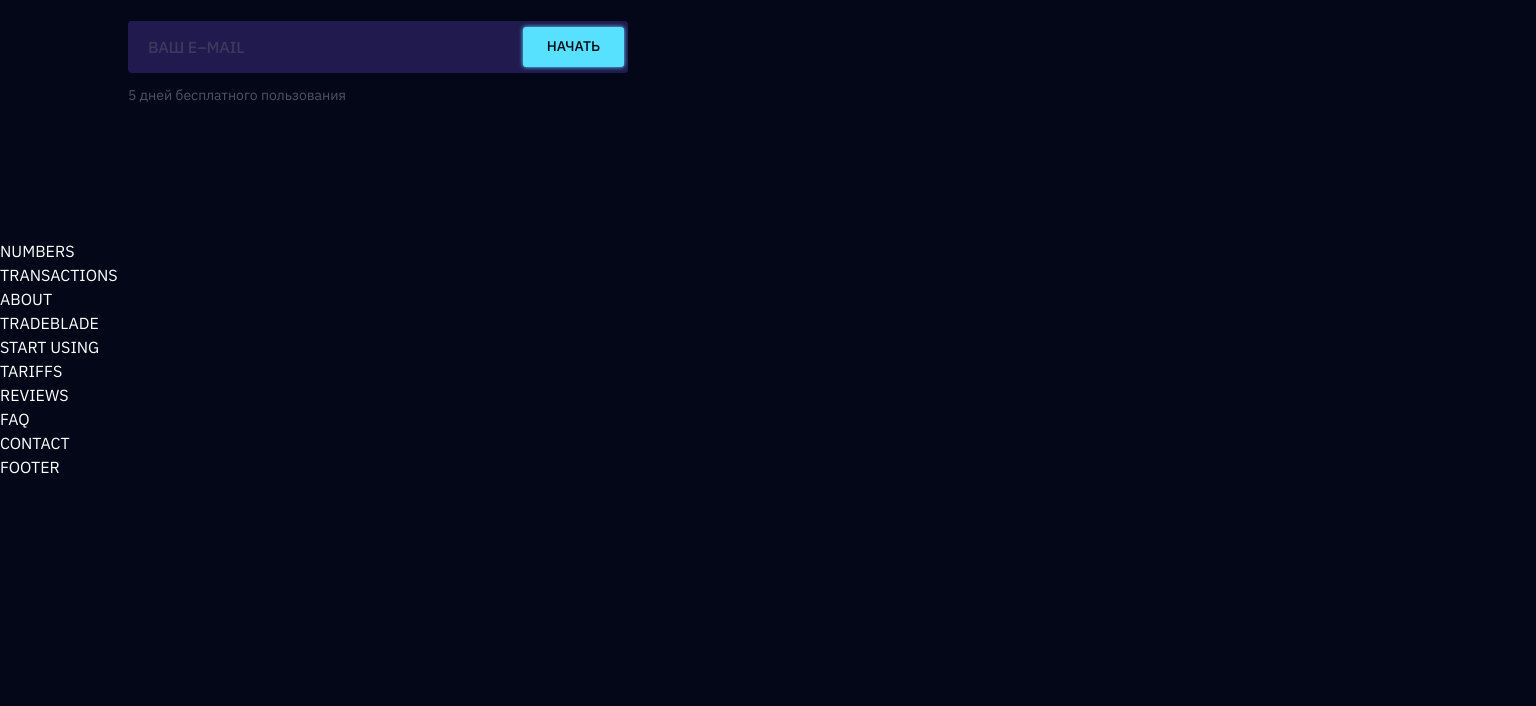
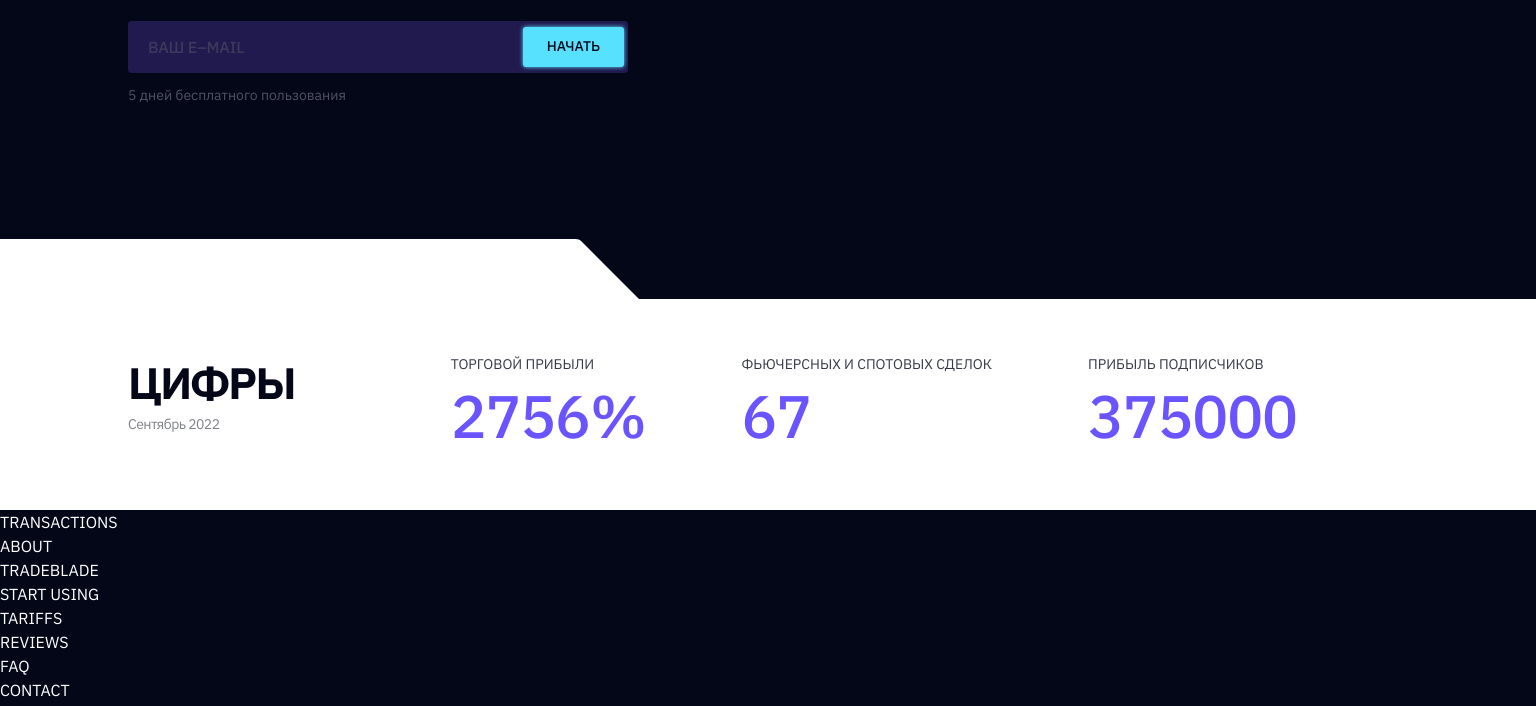
Before and after one commit to Aleksandr2905/tm-test-task, a website built with Vite: page src/index.html in a window 1536 px wide. Shown: the part 501-1207 px from the top of the page. Before the commit the page ends 980 px from the top, so only its background shows below. Built offline with nearby package versions, Linux system fonts and the light colour scheme.

Commit message:
added section numbers

```diff
--- a/src/css/base.css
+++ b/src/css/base.css
@@ -1,6 +1,7 @@
 :root {
   --bg-main-color: #030718;
   --bg-secondary-color: #030718;
+  --bg-white-color: #fff;
   --accent-color: #6a54ff;
   --text-main-color: #fff;
   --button-color: #57e1ff;
@@ -47,3 +48,42 @@ body {
   box-shadow: 0px 0px 4px 0px var(--button-color);
   color: var(--button-color);
 }
+
+.title-section {
+  font-size: 28px;
+  font-weight: 700;
+  line-height: 1.28;
+  letter-spacing: -1.12px;
+  text-transform: uppercase;
+  color: var(--bg-main-color);
+}
+
+.bg-corner-white {
+  padding-top: 24px;
+  background-image: url(../img/bg-white-mobile.svg);
+  background-repeat: no-repeat;
+}
+
+.animate-element {
+  opacity: 0;
+  transform: translateY(30px);
+}
+
+.animate-element.animated {
+  opacity: 1;
+  transform: translateY(0);
+  transition: opacity 0.6s ease, transform 0.6s ease;
+}
+
+@media only screen and (min-width: 1440px) {
+  .title-section {
+    font-size: 44px;
+    letter-spacing: -1.76px;
+    text-transform: uppercase;
+  }
+
+  .bg-corner-white {
+    padding-top: 60px;
+    background-image: url(../img/bg-white-desktop.svg);
+  }
+}
--- a/src/css/numbers.css
+++ b/src/css/numbers.css
@@ -1 +1,91 @@
-/** */
+.numbers__container-bg {
+  background-color: var(--bg-white-color);
+}
+
+.numbers__container {
+  display: flex;
+  flex-direction: column;
+  gap: 40px;
+  padding-top: 24px;
+  padding-bottom: 40px;
+}
+
+.numbers__title-wrapper {
+  display: flex;
+  flex-direction: column;
+  gap: 2px;
+}
+
+.numbers__subtitle {
+  font-variant-numeric: slashed-zero;
+  font-size: 14px;
+  font-weight: 400;
+  line-height: 1.42;
+  letter-spacing: -0.56px;
+  opacity: 0.5;
+  color: var(--bg-main-color);
+}
+
+.numbers__list {
+  display: inline-flex;
+  flex-wrap: wrap;
+  gap: 32px 65px;
+}
+
+.numbers__item {
+  display: flex;
+  flex-direction: column;
+  gap: 4px;
+}
+
+.numbers__item-title {
+  max-width: 136px;
+  font-size: 14px;
+  font-weight: 400;
+  line-height: 1.42;
+  text-transform: uppercase;
+  opacity: 0.8;
+  color: var(--bg-main-color);
+}
+
+.numbers__item-subtitle {
+  font-variant-numeric: slashed-zero;
+  font-size: 35px;
+  font-weight: 500;
+  line-height: 1.1;
+  letter-spacing: -0.7px;
+  text-transform: uppercase;
+  color: var(--accent-color);
+}
+
+@media only screen and (min-width: 1440px) {
+  .numbers__container {
+    flex-direction: row;
+    gap: 156px;
+    padding-top: 56px;
+    padding-bottom: 61px;
+  }
+
+  .numbers__title-wrapper {
+    gap: 4px;
+  }
+
+  .numbers__list {
+    gap: 96px;
+  }
+
+  .numbers__item {
+    gap: 8px;
+  }
+
+  .numbers__item-title {
+    max-width: 100%;
+  }
+
+  .numbers__item-subtitle {
+    font-size: 60px;
+    font-weight: 500;
+    line-height: 1.1;
+    letter-spacing: -1.2px;
+  }
+}
--- a/src/main.js
+++ b/src/main.js
@@ -1 +1,2 @@
 import './js/mobile-menu';
+import './js/animate';
--- a/src/partials/numbers.html
+++ b/src/partials/numbers.html
@@ -1 +1,32 @@
-<section><div>NUMBERS</div></section>
+<section class="bg-corner-white">
+  <div class="numbers__container-bg">
+    <div class="container numbers__container">
+      <div class="numbers__title-wrapper">
+        <h2 class="title-section">Цифры</h2>
+        <p class="numbers__subtitle">Cентябрь 2022</p>
+      </div>
+      <ul class="numbers__list">
+        <li class="numbers__item animate-element" data-animation="fade-up">
+          <h3 class="numbers__item-title">Торговой прибыли</h3>
+          <p class="numbers__item-subtitle">2756%</p>
+        </li>
+        <li
+          class="numbers__item animate-element"
+          data-animation="fade-up"
+          data-delay="200"
+        >
+          <h3 class="numbers__item-title">фьючерсных и спотовых сделок</h3>
+          <p class="numbers__item-subtitle">67</p>
+        </li>
+        <li
+          class="numbers__item animate-element"
+          data-animation="fade-up"
+          data-delay="400"
+        >
+          <h3 class="numbers__item-title">прибыль подписчиков</h3>
+          <p class="numbers__item-subtitle">375000</p>
+        </li>
+      </ul>
+    </div>
+  </div>
+</section>
```
Also changed, not shown: src/img/bg-white-desktop.svg (added), src/img/bg-white-mobile.svg (added), src/js/animate.js (added).
